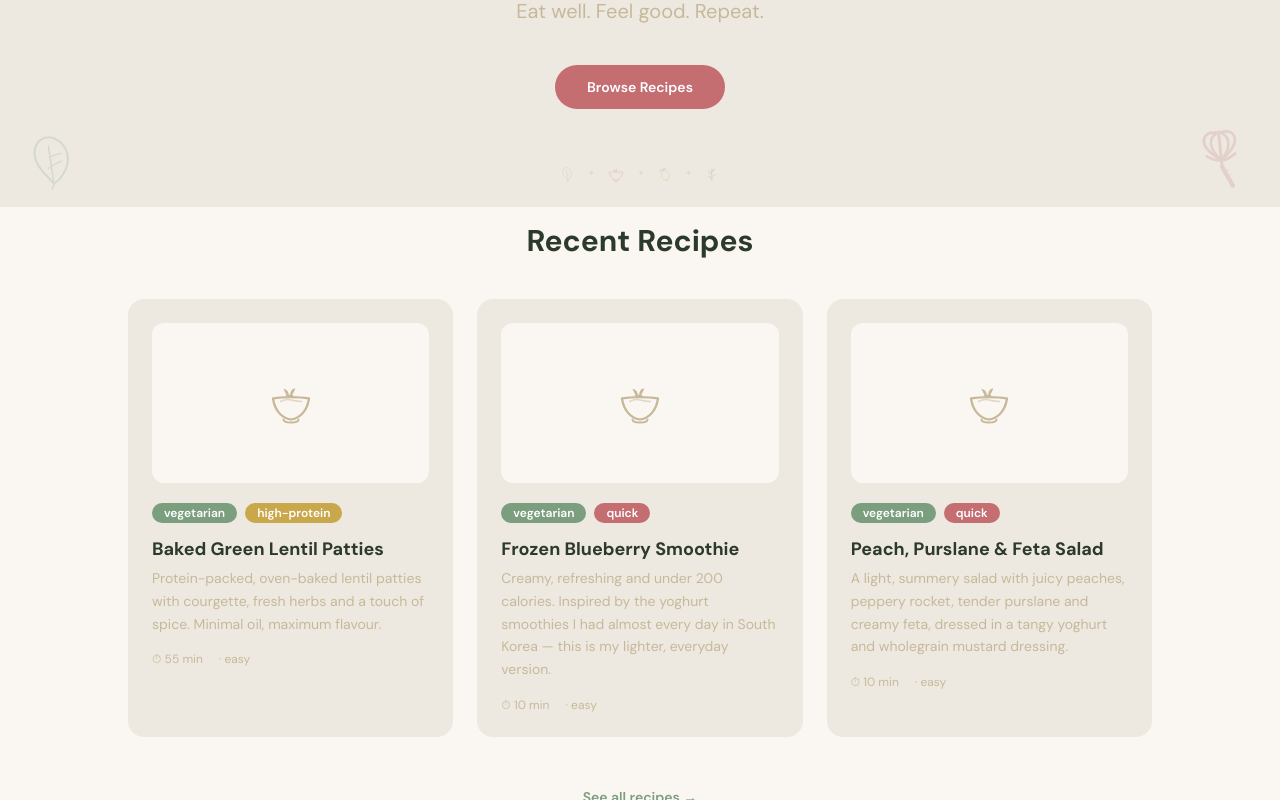
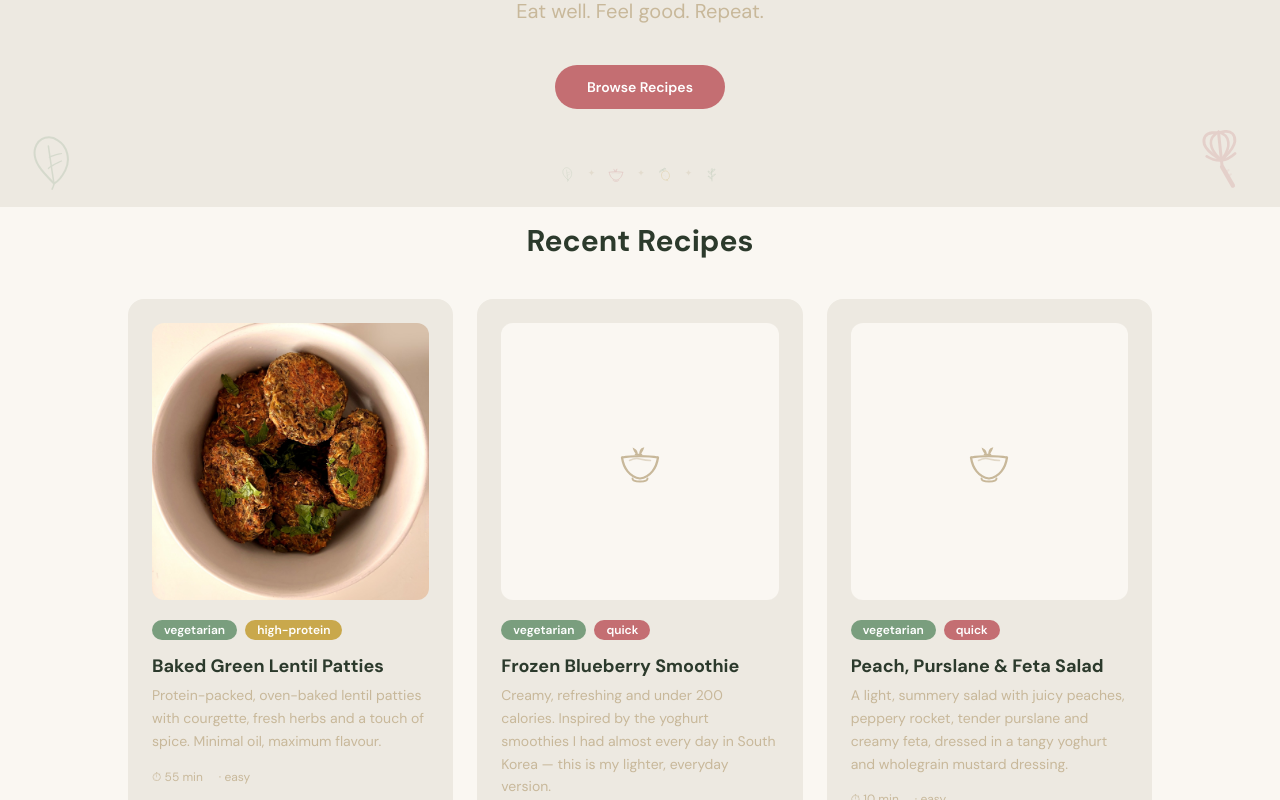
Before and after one commit to lunairda/mesrecipes, a Next.js app: page /en in a window 1280 px wide. Shown: the part 380-1180 px from the top of the page. Built offline with nearby package versions, Linux system fonts and the light colour scheme; a web font is replaced by a local one.

Commit message:
ana sayfada tarif fotograflari

```diff
--- a/src/app/[lang]/page.tsx
+++ b/src/app/[lang]/page.tsx
@@ -1,4 +1,7 @@
+import fs from "fs";
+import path from "path";
 import Link from "next/link";
+import Image from "next/image";
 import { Leaf, Lemon, Whisk, Bowl, HerbSprig } from "@/components/doodles";
 import { Nav } from "@/components/layout/Nav";
 import { Footer } from "@/components/layout/Footer";
@@ -93,9 +96,25 @@ export default async function Home({ params }: Props) {
                   className="group block rounded-2xl p-6 transition-shadow hover:shadow-md"
                   style={{ backgroundColor: "#EDE9E1" }}
                 >
-                  <div className="w-full h-40 rounded-xl mb-5 flex items-center justify-center" style={{ backgroundColor: "#FAF7F2" }}>
-                    <Bowl size={48} color="#C8B89A" />
-                  </div>
+                  {(() => {
+                    const imgPath = recipe.heroImage ? path.join(process.cwd(), "public", recipe.heroImage) : null;
+                    const hasImg = imgPath ? fs.existsSync(imgPath) : false;
+                    return hasImg && recipe.heroImage ? (
+                      <div className="w-full aspect-square rounded-xl mb-5 overflow-hidden relative">
+                        <Image
+                          src={recipe.heroImage}
+                          alt={recipe.title}
+                          fill
+                          className="object-cover"
+                          style={{ objectPosition: recipe.heroImageFocus === "top" ? "center 20%" : recipe.heroImageFocus === "bottom" ? "center 80%" : "center" }}
+                        />
+                      </div>
+                    ) : (
+                      <div className="w-full aspect-square rounded-xl mb-5 flex items-center justify-center" style={{ backgroundColor: "#FAF7F2" }}>
+                        <Bowl size={48} color="#C8B89A" />
+                      </div>
+                    );
+                  })()}
                   <div className="flex flex-wrap gap-2 mb-3">
                     {recipe.tags.slice(0, 2).map((tag) => (
                       <span key={tag} className="px-3 py-0.5 rounded-full text-xs font-semibold text-white" style={{ backgroundColor: tagColors[tag] ?? "#C8B89A" }}>
--- a/src/app/[lang]/recipes/RecipesClient.tsx
+++ b/src/app/[lang]/recipes/RecipesClient.tsx
@@ -2,6 +2,7 @@
 
 import { useState } from "react";
 import Link from "next/link";
+import Image from "next/image";
 import type { Recipe } from "@/types/recipe";
 import type { Translations } from "@/lib/i18n";
 import { Bowl } from "@/components/doodles";
@@ -20,9 +21,10 @@ interface Props {
   allTags: string[];
   t: Translations["recipes"];
   locale: string;
+  imageMap: Record<string, string>;
 }
 
-export function RecipesClient({ recipes, allTags, t, locale }: Props) {
+export function RecipesClient({ recipes, allTags, t, locale, imageMap }: Props) {
   const [search, setSearch] = useState("");
   const [activeTag, setActiveTag] = useState<string | null>(null);
 
@@ -85,8 +87,18 @@ export function RecipesClient({ recipes, allTags, t, locale }: Props) {
               className="group block rounded-2xl p-6 transition-shadow hover:shadow-md"
               style={{ backgroundColor: "#EDE9E1" }}
             >
-              <div className="w-full h-40 rounded-xl mb-5 flex items-center justify-center" style={{ backgroundColor: "#FAF7F2" }}>
-                <Bowl size={48} color="#C8B89A" />
+              <div className="w-full aspect-square rounded-xl mb-5 overflow-hidden relative flex items-center justify-center" style={{ backgroundColor: "#FAF7F2" }}>
+                {imageMap[recipe.slug] ? (
+                  <Image
+                    src={imageMap[recipe.slug]}
+                    alt={recipe.title}
+                    fill
+                    className="object-cover"
+                    style={{ objectPosition: recipe.heroImageFocus === "top" ? "center 20%" : recipe.heroImageFocus === "bottom" ? "center 80%" : "center" }}
+                  />
+                ) : (
+                  <Bowl size={48} color="#C8B89A" />
+                )}
               </div>
               <div className="flex flex-wrap gap-2 mb-3">
                 {recipe.tags.slice(0, 2).map((tag) => (
--- a/src/app/[lang]/recipes/page.tsx
+++ b/src/app/[lang]/recipes/page.tsx
@@ -1,3 +1,5 @@
+import fs from "fs";
+import path from "path";
 import { getAllRecipes, getAllTags } from "@/lib/recipes";
 import { Nav } from "@/components/layout/Nav";
 import { Footer } from "@/components/layout/Footer";
@@ -16,6 +18,14 @@ export default async function RecipesPage({ params }: Props) {
   const recipes = getAllRecipes(locale);
   const allTags = getAllTags(locale);
 
+  const imageMap: Record<string, string> = {};
+  for (const recipe of recipes) {
+    if (recipe.heroImage) {
+      const full = path.join(process.cwd(), "public", recipe.heroImage);
+      if (fs.existsSync(full)) imageMap[recipe.slug] = recipe.heroImage;
+    }
+  }
+
   return (
     <>
       <Nav lang={locale} />
@@ -30,7 +40,7 @@ export default async function RecipesPage({ params }: Props) {
           <p className="mb-12 text-base" style={{ fontFamily: "var(--font-body)", color: "#C8B89A" }}>
             {t.recipes.subtitle}
           </p>
-          <RecipesClient recipes={recipes} allTags={allTags} t={t.recipes} locale={locale} />
+          <RecipesClient recipes={recipes} allTags={allTags} t={t.recipes} locale={locale} imageMap={imageMap} />
         </div>
       </main>
       <Footer lang={locale} />
```
